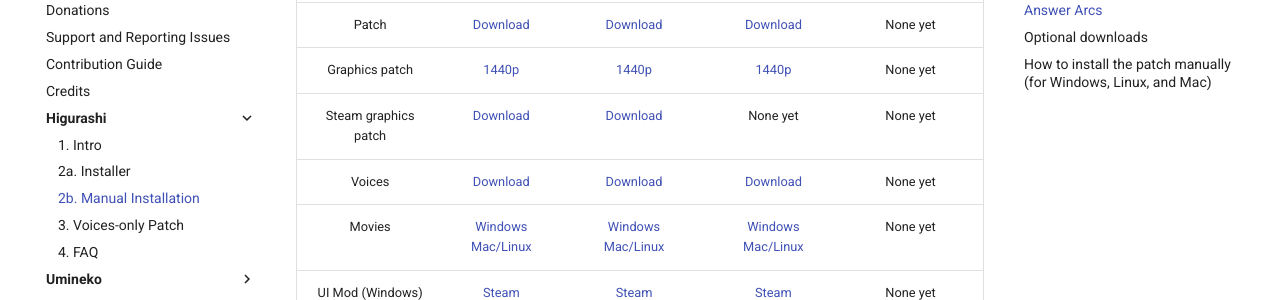
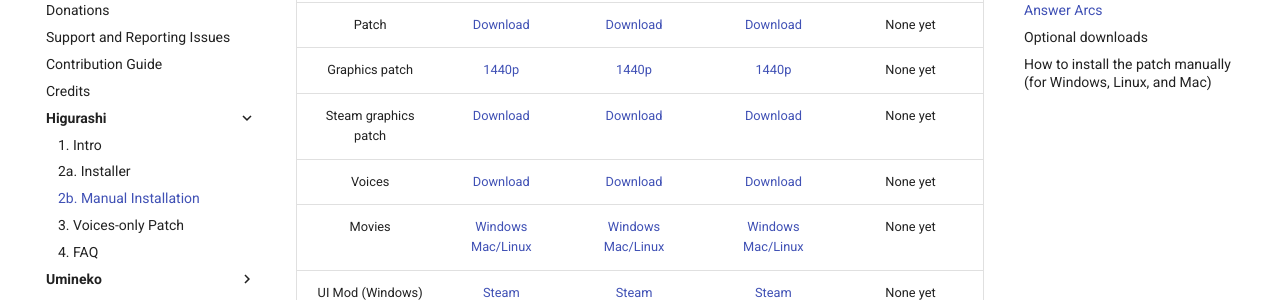
Before and after one commit to 07th-mod/wiki, an MkDocs documentation site: the page built from docs/Higurashi/Manual-Installation.md, in a window 1280 px wide and 900 px high, scrolled down 1550 px. Shown: the part 152-452 px from the top of the window. Built offline with MkDocs 1.6.1 and Material for MkDocs 9.7.7, drawn with Linux system fonts in a browser that asks for light colours.

Commit message:
Update Manual-Installation.md

```diff
--- a/docs/Higurashi/Manual-Installation.md
+++ b/docs/Higurashi/Manual-Installation.md
@@ -146,7 +146,7 @@
 <td style="text-align: center;">Steam graphics patch</td>
 <td style="text-align: center;"><a href="https://07th-mod.com/rikachama/graphics/Meakashi-CGAlt.7z">Download</a></td>
 <td style="text-align: center;"><a href="https://07th-mod.com/rikachama/graphics/Tsumihoroboshi-CGAlt.7z">Download</a></td>
-<td style="text-align: center;">None yet</td>
+<td style="text-align: center;"><a href="https://07th-mod.com/rikachama/graphics/Minagoroshi-CGAlt.7z">Download</a></td>
 <td style="text-align: center;">None yet</td>
 </tr>
 <tr class="even">
```
